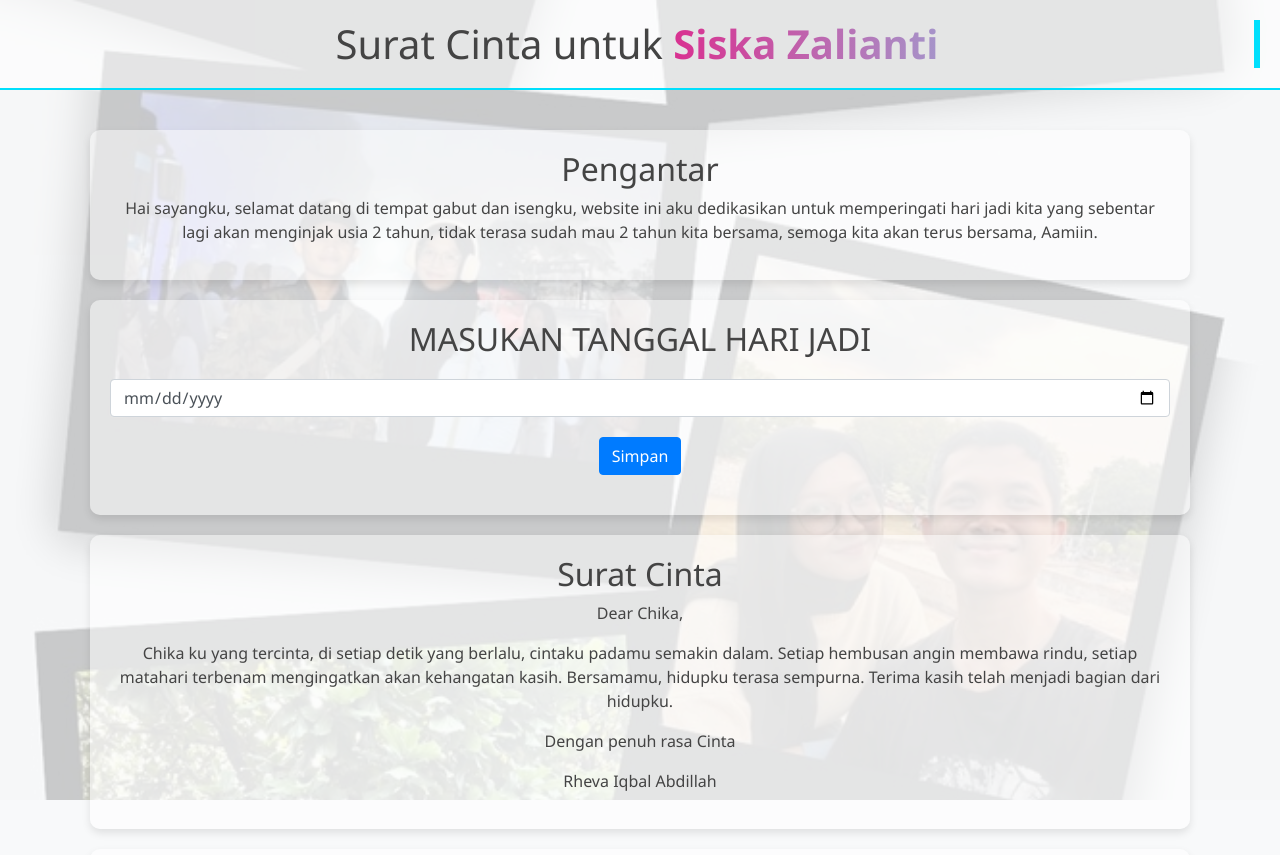
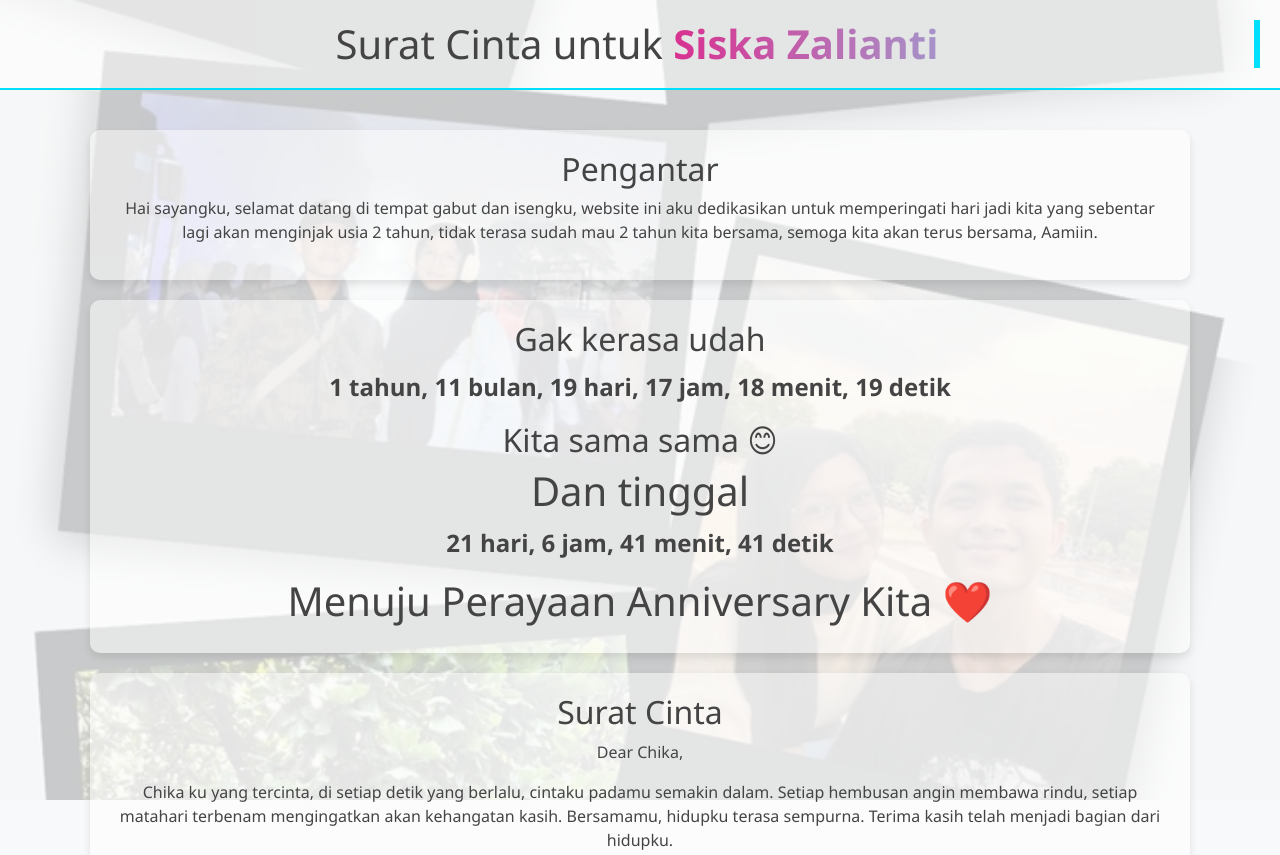
Before and after one commit to Rheva25/Anive-project, a plain HTML site: page index.html in a window 1280 px wide. Shown: the top 855 px of the page. Drawn offline with nearby package versions, Linux system fonts and the light colour scheme.

Commit message:
Add files via upload
Koreksian dari ayang

```diff
--- a/index.html
+++ b/index.html
@@ -81,43 +81,13 @@
             box-shadow: 0 4px 8px rgba(0, 0, 0, 0.1);
         }
 
-        form {
-            margin: 20px 0;
+        #timeSinceAnniversary {
+            font-size: 1.5em;
+            font-weight: bold;
+            margin-top: 10px;
         }
 
-        form label {
-            display: block;
-            margin-bottom: 10px;
-        }
-
-        form input {
-            padding: 10px;
-            margin-bottom: 20px;
-            width: calc(100% - 22px);
-            border: 1px solid #ccc;
-            border-radius: 5px;
-        }
-
-        form button {
-            padding: 10px 20px;
-            background-color: #00dffc;
-            border: none;
-            color: #fff;
-            cursor: pointer;
-            border-radius: 5px;
-            transition: background-color 0.3s;
-        }
-
-        form button:hover {
-            background-color: #00c3ff;
-        }
-
-        #savedDate {
-            font-weight: bold;
-            margin-top: 20px;
-        }
-
-        #countdown {
+        #countdownToAnniversary {
             font-size: 1.5em;
             font-weight: bold;
             margin-top: 10px;
@@ -170,20 +140,13 @@
             <h2>Pengantar</h2>
             <p>Hai sayangku, selamat datang di tempat gabut dan isengku, website ini aku dedikasikan untuk memperingati hari jadi kita yang sebentar lagi akan menginjak usia 2 tahun, tidak terasa sudah mau 2 tahun kita bersama, semoga kita akan terus bersama, Aamiin.</p>
         </div>
-        <div class="section">
-            <h2>MASUKAN TANGGAL HARI JADI</h2>
-            <form id="anniversaryForm">
-                <div class="form-group">
-                    <label for="anniversaryDate"></label>
-                    <input type="date" class="form-control" id="anniversaryDate" name="anniversaryDate" required>
-                </div>
-                <button type="submit" class="btn btn-primary">Simpan</button>
-            </form>
-            <p id="savedDate"></p>
-        </div>
-        <div class="section" id="countdownSection" style="display:none;">
-            <h2>Oiya aku sekarang inget hahahaha!</h2>
-            <p id="countdown"></p>
+        <div class="section" id="countdownSection">
+            <h2>Gak kerasa udah</h2>
+            <p id="timeSinceAnniversary"></p>
+            <h2>Kita sama sama 😊</h2>
+            <h1>Dan tinggal </h1>
+            <p id="countdownToAnniversary"></p>
+            <h1>Menuju Perayaan Anniversary Kita ❤️</h1>
         </div>
         <div class="section">
             <h2>Surat Cinta</h2>
@@ -218,19 +181,8 @@
     </div>
     <script src="https://code.jquery.com/jquery-3.5.1.min.js"></script>
     <script>
-        document.getElementById('anniversaryForm').addEventListener('submit', function(event) {
-            event.preventDefault();
-            const date = document.getElementById('anniversaryDate').value;
-            document.getElementById('savedDate').textContent = 'Ini Tanggal kita jadian! : ' + date;
-
-            // Mengirim pesan WhatsApp
-            const phoneNumber = '+6282180996114';  // Ganti dengan nomor WhatsApp Anda (format internasional)
-            const message = `Tanggal hari jadi kita adalah: ${date}`;
-            window.open(`https://api.whatsapp.com/send?phone=${phoneNumber}&text=${encodeURIComponent(message)}`, '_blank');
-
-            // Menampilkan countdown
-            document.getElementById('countdownSection').style.display = 'block';
-            const anniversaryDate = new Date(date);
+        // Countdown timer to previous anniversary on 28th July 2022
+        const anniversaryDate = new Date('2022-07-28');
         setInterval(function() {
             const now = new Date();
             const timeDiff = now - anniversaryDate;
@@ -240,9 +192,25 @@
             const hours = Math.floor((timeDiff % (1000 * 60 * 60 * 24)) / (1000 * 60 * 60));
             const minutes = Math.floor((timeDiff % (1000 * 60 * 60)) / (1000 * 60));
             const seconds = Math.floor((timeDiff % (1000 * 60)) / 1000);
-                document.getElementById('countdown').textContent = `${years} tahun, ${months} bulan, ${days} hari, ${hours} jam, ${minutes} menit, ${seconds} detik`;
+            document.getElementById('timeSinceAnniversary').textContent = `${years} tahun, ${months} bulan, ${days} hari, ${hours} jam, ${minutes} menit, ${seconds} detik`;
         }, 1000);
-        });
+
+        // Countdown timer to next anniversary on 28th July every year
+        setInterval(function() {
+            const now = new Date();
+            let nextAnniversary = new Date(now.getFullYear(), 6, 28); // 28 Juli tahun ini
+            if (now > nextAnniversary) {
+                nextAnniversary = new Date(now.getFullYear() + 1, 6, 28); // 28 Juli tahun depan
+            }
+
+            const timeDiff = nextAnniversary - now;
+            const days = Math.floor(timeDiff / (1000 * 60 * 60 * 24));
+            const hours = Math.floor((timeDiff % (1000 * 60 * 60 * 24)) / (1000 * 60 * 60));
+            const minutes = Math.floor((timeDiff % (1000 * 60 * 60)) / (1000 * 60));
+            const seconds = Math.floor((timeDiff % (1000 * 60)) / 1000);
+
+            document.getElementById('countdownToAnniversary').textContent = `${days} hari, ${hours} jam, ${minutes} menit, ${seconds} detik`;
+        }, 1000);
     </script>
 </body>
 </html>
```
Lines whose indentation alone changed are shown as unchanged.
